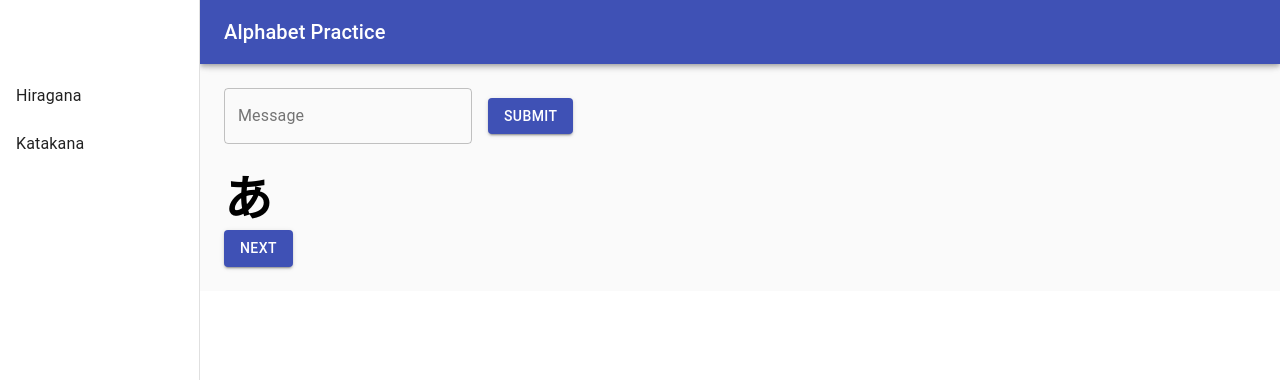
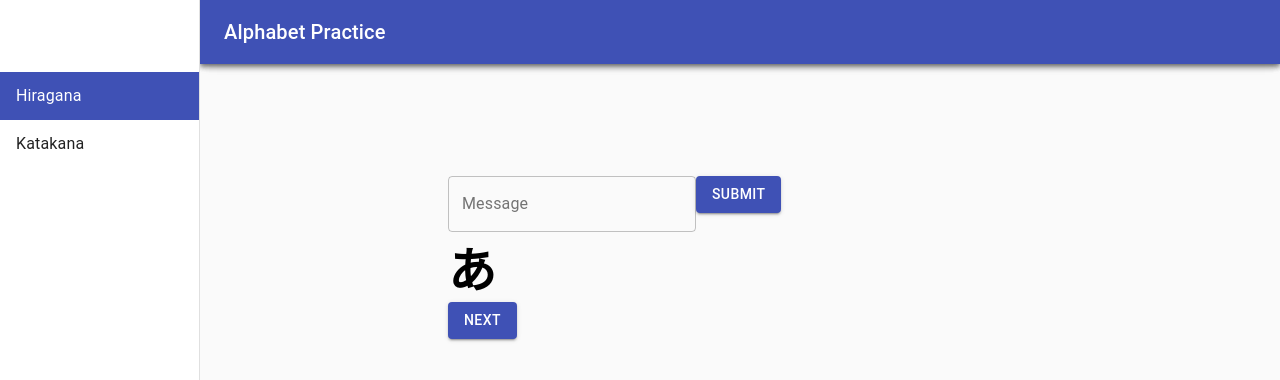
Before and after one commit to hypercubex/japanese-trainer, a Next.js app: page / in a window 1280 px wide. Shown: the top 380 px of the page. Built offline with nearby package versions, Linux system fonts and the light colour scheme.

Commit message:
chore: updated with context

```diff
--- /dev/null
+++ b/components/Home.js
@@ -0,0 +1,112 @@
+import React, { useState, useEffect } from 'react';
+import { makeStyles, createTheme, ThemeProvider } from '@material-ui/core/styles';
+import TextField from '@material-ui/core/TextField';
+import Button from '@material-ui/core/Button';
+import MainLayout from '../layouts/MainLayout';
+import alphabetData from '../data/alphabets.json';
+import { useAlphabetContext } from '../hooks/useAlphabetContext';
+
+const theme = createTheme();
+
+const useStyles = makeStyles((theme) => ({
+  inputContainer: {
+    display: 'flex',
+    alignItems: 'center',
+    marginBottom: theme.spacing(2),
+  },
+  input: {
+    marginRight: theme.spacing(2),
+  },
+  randomContent: {
+    fontSize: '48px',
+    fontWeight: 'bold',
+  },
+  warningLabel: {
+    color: 'red',
+  },
+}));
+
+const RandomAlphabet = ({ content: alphabet }) => {
+    const classes = useStyles();
+    return <div className={classes.randomContent}>{alphabet}</div>;
+  };
+
+const Home = () => {
+  const classes = useStyles();
+  const { selectedAlphabetType } = useAlphabetContext();
+  const [randomAlphabet, setRandomAlphabet] = useState({});
+  const [inputValue, setInputValue] = useState('');
+  const [isCorrect, setIsCorrect] = useState(null);
+
+  useEffect(() => {
+    generateRandomAlphabet();
+  }, [selectedAlphabetType]);
+
+  const generateRandomAlphabet = () => {
+    const randomIndex = Math.floor(Math.random() * alphabetData.length);
+    const randomAlphabet = alphabetData[randomIndex];
+
+    setRandomAlphabet(randomAlphabet);
+  };
+
+  const handleNextClick = () => {
+    generateRandomAlphabet();
+    setIsCorrect(null);
+    setInputValue('');
+  };
+
+  const handleInputChange = (event) => {
+    setInputValue(event.target.value);
+  };
+
+  const handleKeyDown = (event) => {
+    if (event.key === 'Enter') {
+      handleSubmitClick();
+    }
+  };
+
+  const handleSubmitClick = () => {
+    if (inputValue === randomAlphabet.pronunciation) {
+      setIsCorrect(true);
+      setInputValue('');
+      generateRandomAlphabet();
+    } else {
+      setIsCorrect(false);
+    }
+  };
+
+  return (
+    <ThemeProvider theme={theme}>
+      <MainLayout>
+        <div>
+          <TextField
+            id="message-input"
+            label="Message"
+            variant="outlined"
+            value={inputValue}
+            onChange={handleInputChange}
+            onKeyDown={handleKeyDown}
+          />
+          <Button variant="contained" color="primary" onClick={handleSubmitClick}>
+            Submit
+          </Button>
+        </div>
+        {randomAlphabet && (
+          <RandomAlphabet content={randomAlphabet[selectedAlphabetType]} />
+        )}
+
+        {isCorrect ? (
+          <p>Congratulations!</p>
+        ) : isCorrect === false ? (
+          <p className={classes.warningLabel}>Wrong guess. Please enter again.</p>
+        ) : null}
+
+        <Button variant="contained" color="primary" onClick={handleNextClick}>
+          Next
+        </Button>
+      </MainLayout>
+    </ThemeProvider>
+  );
+};
+
+export default Home;
--- /dev/null
+++ b/hooks/useAlphabetContext.js
@@ -0,0 +1,32 @@
+import React, { createContext, useContext, useState } from 'react';
+
+const AlphabetContext = createContext();
+
+export const useAlphabetContext = () => {
+  const context = useContext(AlphabetContext);
+
+  if (!context) {
+    throw new Error('useAlphabetContext must be used within an AlphabetProvider');
+  }
+
+  return context;
+};
+
+export const AlphabetProvider = ({ children }) => {
+  const [selectedAlphabetType, setSelectedAlphabetType] = useState('hiragana');
+
+  const updateSelectedAlphabetType = (alphabetType) => {
+    setSelectedAlphabetType(alphabetType);
+  };
+
+  const value = {
+    selectedAlphabetType,
+    updateSelectedAlphabetType,
+  };
+
+  return (
+    <AlphabetContext.Provider value={value}>
+      {children}
+    </AlphabetContext.Provider>
+  );
+};
--- a/layouts/MainLayout.js
+++ b/layouts/MainLayout.js
@@ -7,6 +7,7 @@ import Drawer from '@material-ui/core/Drawer';
 import List from '@material-ui/core/List';
 import ListItem from '@material-ui/core/ListItem';
 import ListItemText from '@material-ui/core/ListItemText';
+import { useAlphabetContext } from '../hooks/useAlphabetContext';
 
 const drawerWidth = 200;
 
@@ -33,10 +34,19 @@ const useStyles = makeStyles((theme) => ({
     backgroundColor: theme.palette.background.default,
     padding: theme.spacing(3),
   },
+  active: {
+    backgroundColor: theme.palette.primary.main,
+    color: theme.palette.common.white,
+  },
 }));
 
-const MainLayout = ({ children, onMenuChange }) => {
+const MainLayout = ({ children }) => {
   const classes = useStyles();
+  const { selectedAlphabetType, updateSelectedAlphabetType } = useAlphabetContext();
+
+  const handleMenuChange = (value) => {
+    updateSelectedAlphabetType(value);
+  };
 
   return (
     <div className={classes.root}>
@@ -57,10 +67,18 @@ const MainLayout = ({ children, onMenuChange }) => {
         <Toolbar />
         <div className={classes.drawerContainer}>
           <List>
-                        <ListItem button onClick={() => onMenuChange('Hiragana')}>
+            <ListItem
+              button
+              onClick={() => handleMenuChange('hiragana')}
+              className={selectedAlphabetType === 'hiragana' ? classes.active : ''}
+            >
               <ListItemText primary="Hiragana" />
             </ListItem>
-                        <ListItem button onClick={() => onMenuChange('Katakana')}>
+            <ListItem
+              button
+              onClick={() => handleMenuChange('katakana')}
+              className={selectedAlphabetType === 'katakana' ? classes.active : ''}
+            >
               <ListItemText primary="Katakana" />
             </ListItem>
           </List>
--- a/next.config.js
+++ b/next.config.js
@@ -1,6 +1,7 @@
 /** @type {import('next').NextConfig} */
 const nextConfig = {
   reactStrictMode: true,
+  output: 'export'
 }
 
 module.exports = nextConfig
--- a/pages/api/hello.js
+++ /dev/null
@@ -1,5 +0,0 @@
-// Next.js API route support: https://nextjs.org/docs/api-routes/introduction
-
-export default function handler(req, res) {
-  res.status(200).json({ name: 'John Doe' })
-}
--- a/pages/index.js
+++ b/pages/index.js
@@ -1,132 +1,17 @@
-import React, { useState, useEffect } from 'react';
-import { makeStyles, createTheme, ThemeProvider } from '@material-ui/core/styles';
-import TextField from '@material-ui/core/TextField';
-import Button from '@material-ui/core/Button';
+import { NoSsr } from '@material-ui/core';
+
+import { AlphabetProvider } from '../hooks/useAlphabetContext';
 import MainLayout from '../layouts/MainLayout';
-import alphabetData from '../data/alphabets.json';
+import Home from '../components/Home';
 
-const theme = createTheme();
+const IndexPage = () => (
+  <NoSsr>
+    <AlphabetProvider>
+      <MainLayout>
+        <Home />
+      </MainLayout>
+    </AlphabetProvider>
+  </NoSsr>
+);
 
-const useStyles = makeStyles((theme) => ({
-  inputContainer: {
-    display: 'flex',
-    alignItems: 'center',
-    marginBottom: theme.spacing(2),
-  },
-  input: {
-    marginRight: theme.spacing(2),
-  },
-  randomContent: {
-    fontSize: '48px',
-    fontWeight: 'bold',
-  },
-  warningLabel: {
-    color: 'red',
-  },
-}));
-
-const RandomContent = ({ content }) => {
-  const classes = useStyles();
-
-  return <div className={classes.randomContent}>{content}</div>;
-};
-
-const Home = () => {
-  const classes = useStyles();
-  const [randomAlphabet, setRandomAlphabet] = useState({});
-  const [inputValue, setInputValue] = useState('');
-  const [isCorrect, setIsCorrect] = useState(null);
-
-  useEffect(() => {
-    generateRandomAlphabet();
-  }, []);
-
-  const generateRandomAlphabet = () => {
-    const randomIndex = Math.floor(Math.random() * alphabetData.length);
-    const newRandomAlphabet = alphabetData[randomIndex];
-
-    if (newRandomAlphabet === randomAlphabet) {
-      generateRandomAlphabet();
-    } else {
-      setRandomAlphabet(newRandomAlphabet);
-    }
-  };
-
-  const handleNextClick = () => {
-    generateRandomAlphabet();
-    setIsCorrect(null);
-    setInputValue('');
-  };
-
-  const handleInputChange = (event) => {
-    setInputValue(event.target.value);
-
-    if (event.key === "Enter") {
-      handleSubmitClick();
-    }
-  };
-
-  const handleKeyPress = (event) => {
-    if (event.key === 'Enter') {
-      handleSubmitClick();
-    }
-  };
-
-  const handleSubmitClick = () => {
-    if (inputValue === randomAlphabet.pronunciation) {
-      setIsCorrect(true);
-      setInputValue(''); // Clear the input field
-      generateRandomAlphabet();
-    } else {
-      setIsCorrect(false);
-    }
-  };
-
-  const handleMenuChange = (value) => {
-    setRandomAlphabet({}); // Reset randomAlphabet to avoid errors during transition
-
-    setTimeout(() => {
-      const filteredAlphabets = alphabetData.filter(
-        (alphabet) => alphabet.type === value
-      );
-
-      if (filteredAlphabets.length > 0) {
-        const randomIndex = Math.floor(Math.random() * filteredAlphabets.length);
-        setRandomAlphabet(filteredAlphabets[randomIndex]);
-      }
-    }, 0);
-  };
-
-  return (
-    <ThemeProvider theme={theme}>
-      <MainLayout onMenuChange={handleMenuChange}>
-        <div className={classes.inputContainer}>
-          <TextField
-            className={classes.input}
-            id="message-input"
-            label="Message"
-            variant="outlined"
-            value={inputValue}
-            onChange={handleInputChange}
-            onKeyPress={handleKeyPress}
-          />
-          <Button variant="contained" color="primary" onClick={handleSubmitClick}>
-            Submit
-          </Button>
-        </div>
-        {randomAlphabet.hiragana && (
-          <RandomContent content={randomAlphabet.hiragana} />
-        )}
-        {isCorrect === true && <p>Congratulations!</p>}
-        {isCorrect === false && (
-          <p className={classes.warningLabel}>Wrong guess. Please enter again.</p>
-        )}
-        <Button variant="contained" color="primary" onClick={handleNextClick}>
-          Next
-        </Button>
-      </MainLayout>
-    </ThemeProvider>
-  );
-};
-
-export default Home;
+export default IndexPage;
```
Also changed, not shown: 1 other file (tests, documents, lock files or other folders). Lines whose indentation alone changed are shown as unchanged.
